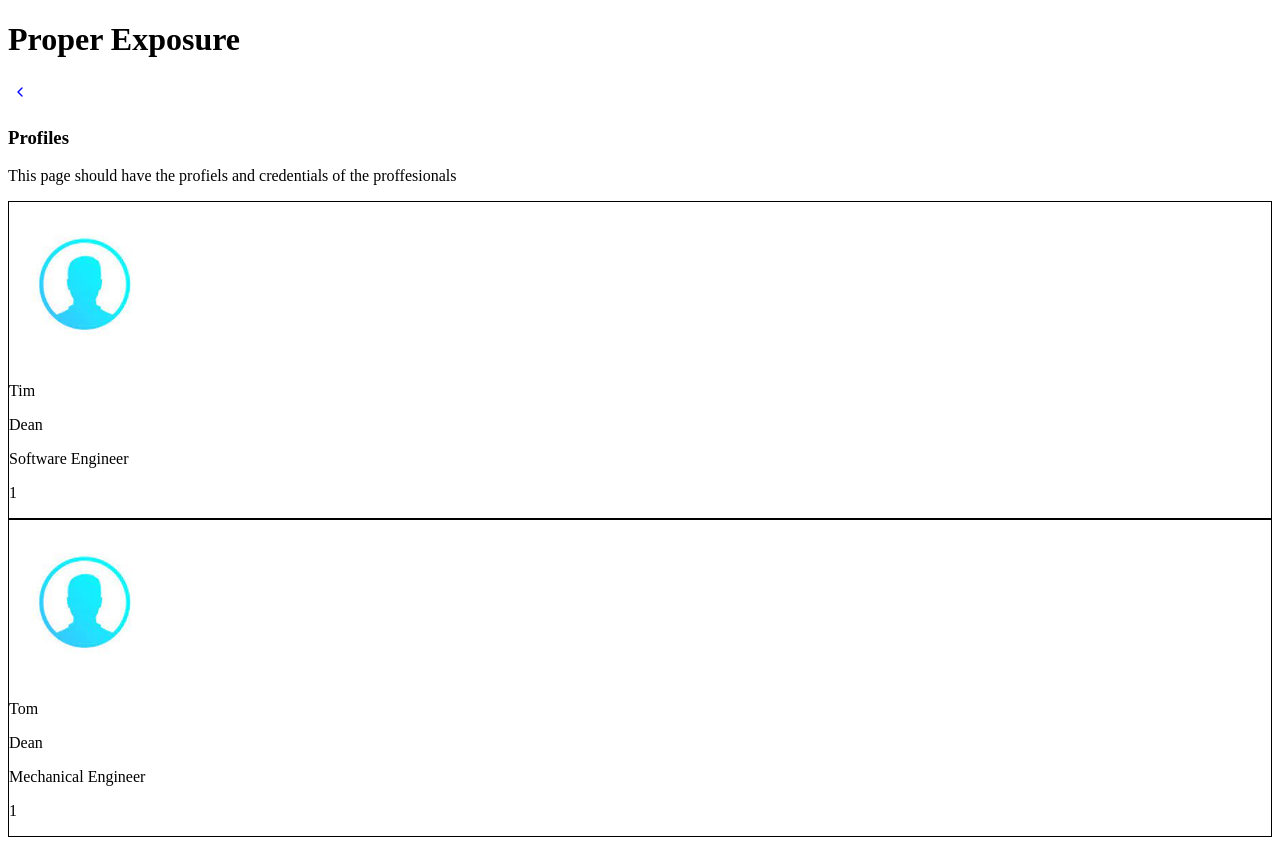
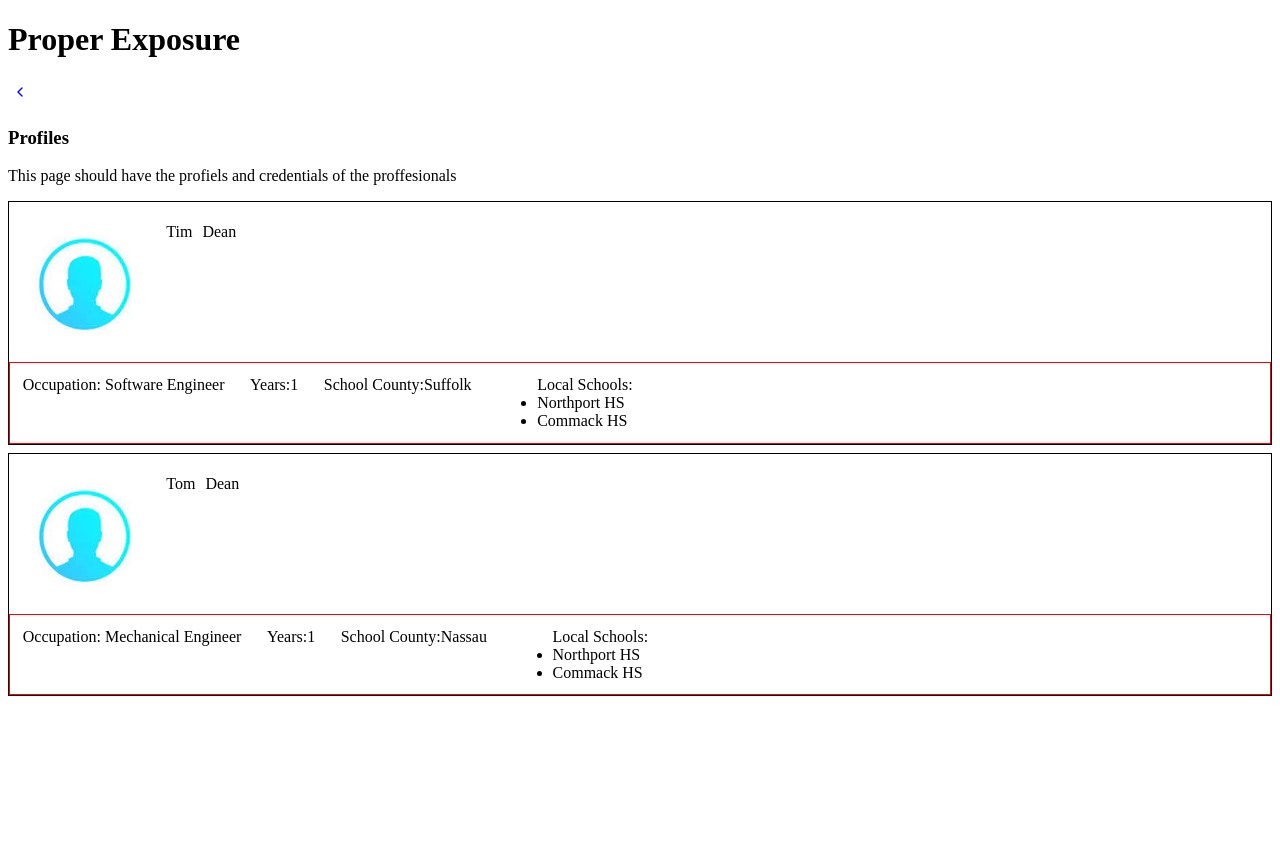
Before and after one commit to timdean27/proper_exposure_front, a React (Create React App) app: page /profprofiles in a window 1280 px wide. After the commit the page ends 800 px from the top, so only its background shows below. Built offline with nearby package versions, Linux system fonts and the light colour scheme.

Commit message:
Some styles on Profile views, need to add filter for location, or close schools

```diff
--- a/src/App.css
+++ b/src/App.css
@@ -43,9 +43,32 @@
 /* Profile Page profProfiles*/
 .Single-Profile{
     border: 1px solid black;
+   margin-top: 1vh;
 }
 
 .Profile-Pic{
     max-width: 20vw;
     max-height: 20vh;
 }
+
+.Single-Profile-Header{
+    display:flex;
+    flex-direction: row;
+}
+.Single-Profile-Header p {
+    padding-top:2vh;
+    margin: 5px
+}
+.Single-Profile-Body{
+    display:flex;
+    flex-direction: row;
+    word-wrap: break-word;
+    border: 1px solid red;
+}
+
+.Single-Profile-Body p{
+    margin: 1vw;
+}
+.Single-Profile-Body ul{
+    margin: 1vw;
+}
--- a/src/components/ViewProfiles/ViewProfileMain.js
+++ b/src/components/ViewProfiles/ViewProfileMain.js
@@ -10,6 +10,8 @@ const ViewProfileMain = () => {
       lastName: "Dean",
       occupation: "Software Engineer",
       yearsInField: 1,
+      SchoolCounty:"Suffolk",
+      SchoolsNear:["Northport HS", "Commack HS"]
     },
     {
         profilePic:
@@ -18,6 +20,8 @@ const ViewProfileMain = () => {
         lastName: "Dean",
         occupation: "Mechanical Engineer",
         yearsInField: 1,
+        SchoolCounty:"Nassau",
+        SchoolsNear:["Northport HS", "Commack HS"]
       },
   ];
 
@@ -26,11 +30,19 @@ const ViewProfileMain = () => {
       <div>
         {SampleProfile.map((profile, index) => (
           <div className="Single-Profile" key={index}>
+          <div className="Single-Profile-Header">
             <img src={profile.profilePic} alt="Sample Profile Pic" className="Profile-Pic"></img>
             <p>{profile.firstName}</p>
             <p>{profile.lastName}</p>
-            <p>{profile.occupation}</p>
-            <p>{profile.yearsInField}</p>
+            </div>
+            <div className="Single-Profile-Body">
+            <p>Occupation: {profile.occupation}</p>
+            <p>Years:{profile.yearsInField}</p>
+            <p>School County:{profile.SchoolCounty}</p>
+            <ul>Local Schools:{profile.SchoolsNear.map((school, index) => (
+                <li key={index}>{school}</li>
+            ))}</ul>
+            </div>
           </div>
         ))}
       </div>
```
